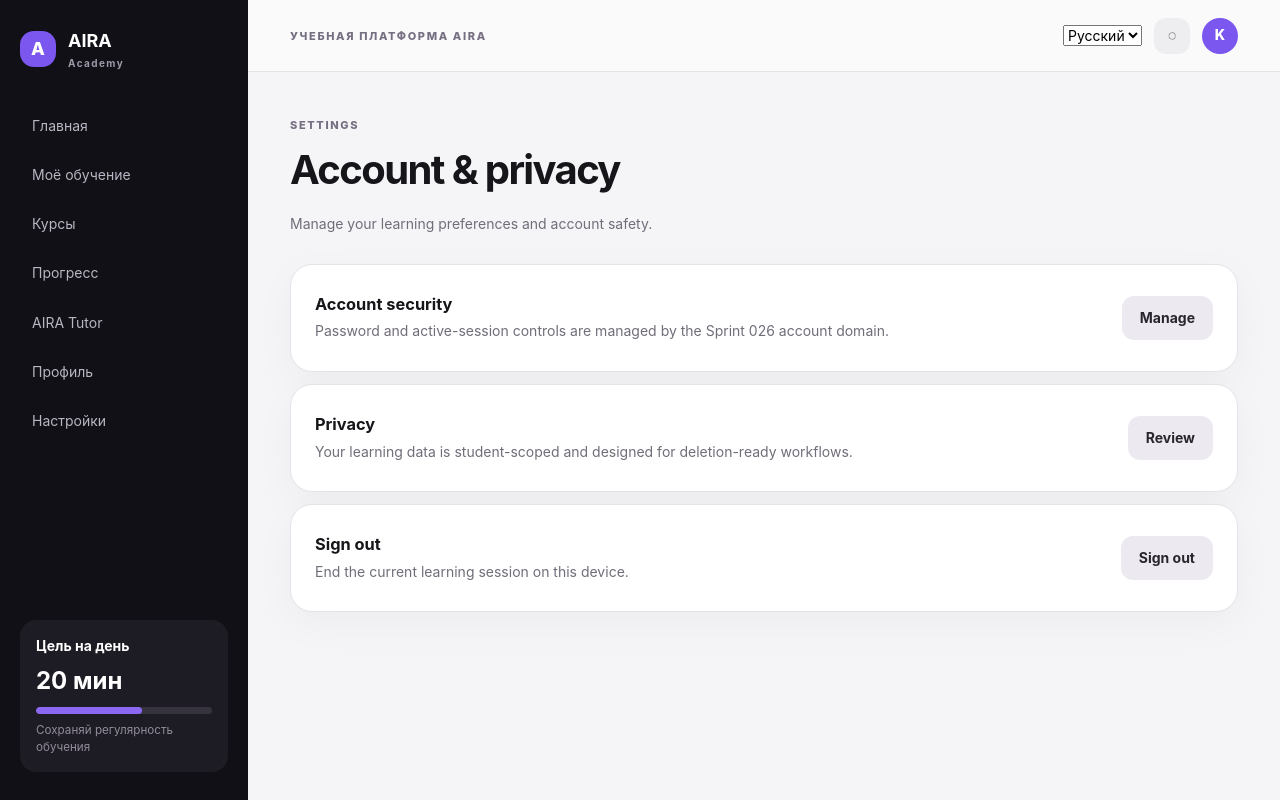
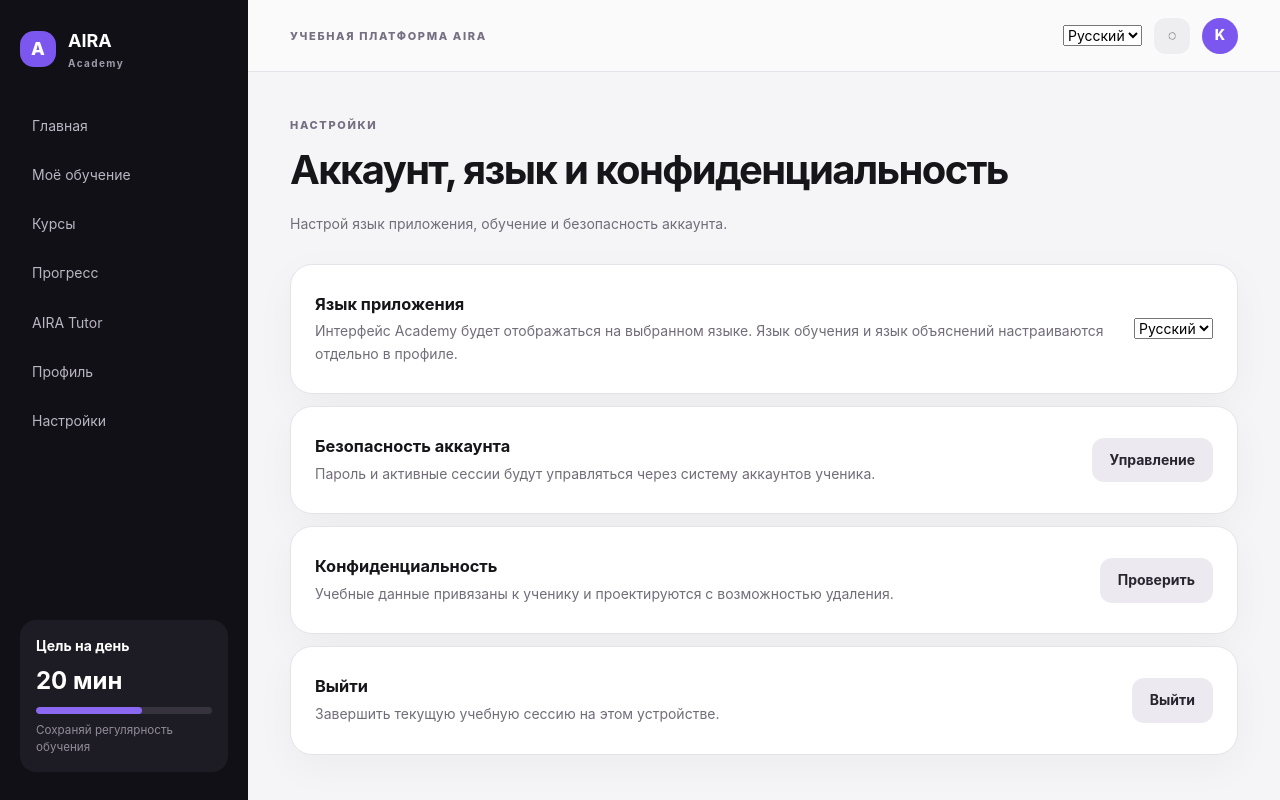
Before and after one commit to tsapkovaby-cyber/AIRA-OS, a Next.js app: page /learn/settings in a window 1280 px wide. Built offline with nearby package versions, Linux system fonts and the light colour scheme.

Commit message:
Add application language setting

```diff
--- a/app/learn/settings/page.tsx
+++ b/app/learn/settings/page.tsx
@@ -1,2 +1,21 @@
+"use client";
+
+import { useEffect, useState } from "react";
 import styles from "../learn.module.css";
-export default function Settings(){return <><div className={styles.pageHeading}><span className={styles.eyebrow}>SETTINGS</span><h1>Account & privacy</h1><p>Manage your learning preferences and account safety.</p></div><div className={styles.settingsList}><article><div><h3>Account security</h3><p>Password and active-session controls are managed by the Sprint 026 account domain.</p></div><button className={styles.secondaryButton}>Manage</button></article><article><div><h3>Privacy</h3><p>Your learning data is student-scoped and designed for deletion-ready workflows.</p></div><button className={styles.secondaryButton}>Review</button></article><article><div><h3>Sign out</h3><p>End the current learning session on this device.</p></div><button className={styles.secondaryButton}>Sign out</button></article></div></>}
+import { getUiLanguage, setUiLanguage, type UiLanguage } from "../../../lib/ui-language";
+
+export default function Settings(){
+  const [language,setLanguage]=useState<UiLanguage>("ru");
+  useEffect(()=>setLanguage(getUiLanguage()),[]);
+  const ru=language==="ru";
+  function changeLanguage(value:UiLanguage){setLanguage(value);setUiLanguage(value);}
+  return <>
+    <div className={styles.pageHeading}><span className={styles.eyebrow}>{ru?"НАСТРОЙКИ":"SETTINGS"}</span><h1>{ru?"Аккаунт, язык и конфиденциальность":"Account, language & privacy"}</h1><p>{ru?"Настрой язык приложения, обучение и безопасность аккаунта.":"Manage your application language, learning preferences and account safety."}</p></div>
+    <div className={styles.settingsList}>
+      <article><div><h3>{ru?"Язык приложения":"Application language"}</h3><p>{ru?"Интерфейс Academy будет отображаться на выбранном языке. Язык обучения и язык объяснений настраиваются отдельно в профиле.":"Academy interface uses this language. Learning and explanation languages remain separate profile preferences."}</p></div><select value={language} onChange={e=>changeLanguage(e.target.value as UiLanguage)}><option value="ru">Русский</option><option value="en">English</option></select></article>
+      <article><div><h3>{ru?"Безопасность аккаунта":"Account security"}</h3><p>{ru?"Пароль и активные сессии будут управляться через систему аккаунтов ученика.":"Password and active sessions are managed through the student account domain."}</p></div><button className={styles.secondaryButton}>{ru?"Управление":"Manage"}</button></article>
+      <article><div><h3>{ru?"Конфиденциальность":"Privacy"}</h3><p>{ru?"Учебные данные привязаны к ученику и проектируются с возможностью удаления.":"Your learning data is student-scoped and designed for deletion-ready workflows."}</p></div><button className={styles.secondaryButton}>{ru?"Проверить":"Review"}</button></article>
+      <article><div><h3>{ru?"Выйти":"Sign out"}</h3><p>{ru?"Завершить текущую учебную сессию на этом устройстве.":"End the current learning session on this device."}</p></div><button className={styles.secondaryButton}>{ru?"Выйти":"Sign out"}</button></article>
+    </div>
+  </>;
+}
```
